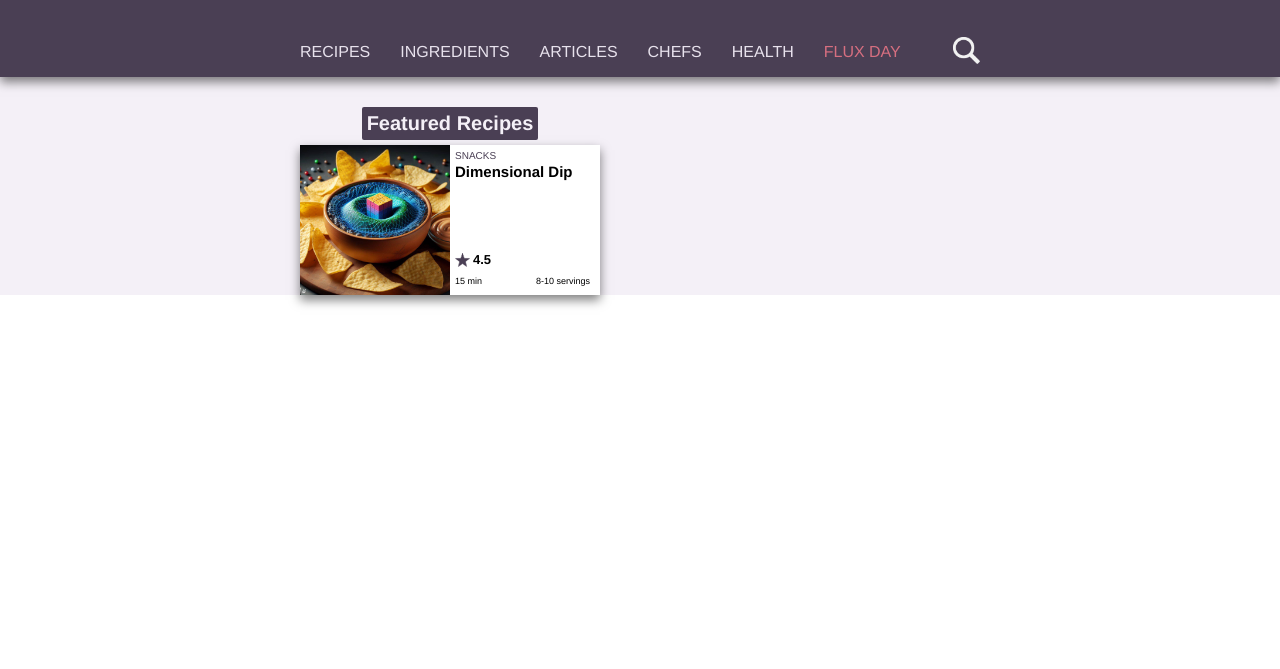
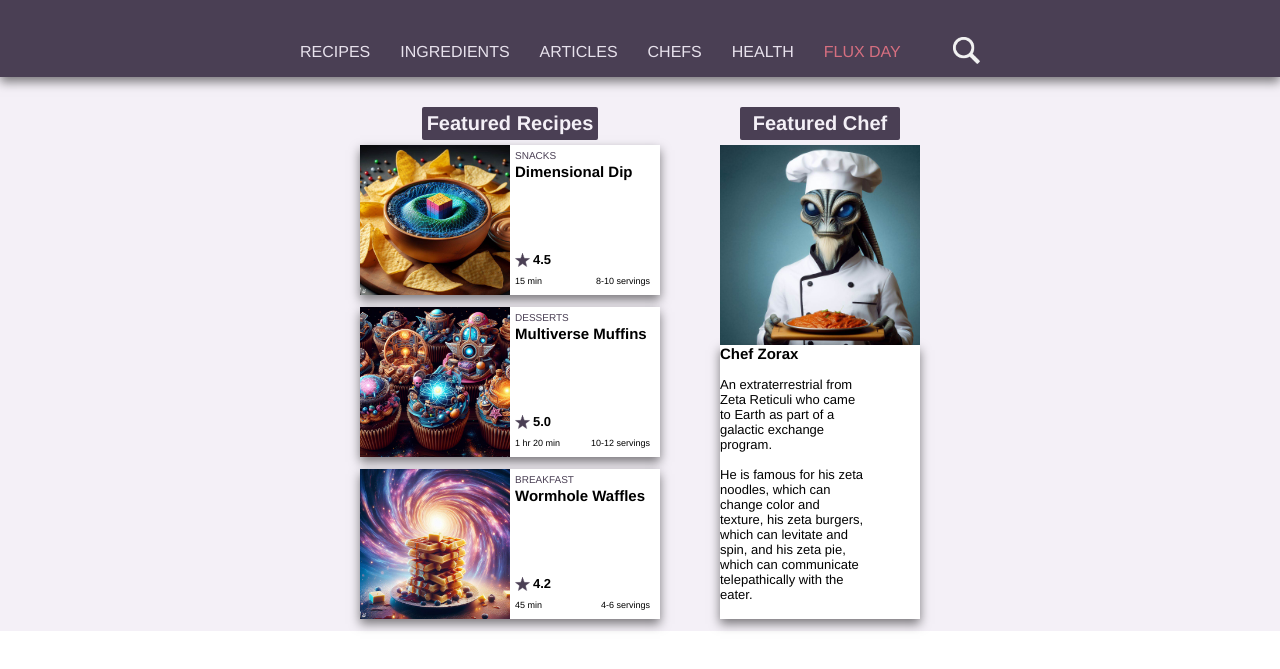
Before and after one commit to mittens27/interdimensionalRecipes_redux, a plain HTML site: page index.html in a window 1280 px wide. Shown: the part 87-756 px from the top of the page. Drawn offline with Linux system fonts and the light colour scheme.

Commit message:
work on featured chef cards

```diff
--- a/index.html
+++ b/index.html
@@ -64,9 +64,53 @@
                         </div>
                     </div>
                 </div>
+                <div class="recipeCard">
+                    <img src="images/recipes/multiverseMuffins2.jpeg" alt="Multiversal Muffins" height="150" width="150">
+                    <div class="cardInfo">
+                        <div class="cardHeader">
+                            <div class="cardCat">DESSERTS</div>
+                            <div class="cardTitles">Multiverse Muffins</div>
+                        </div>
+                        <div class="cardFooter">
+                            <div class="rating">
+                                <img src="images/star.png" alt="Rating Star" height="14" width="15">
+                                <div class="cardRating">5.0</div>
+                            </div>
+                            <div class="timeServe">
+                                <p>1 hr 20 min</p>
+                                <p>10-12 servings</p>
+                            </div>
+                        </div>
+                    </div>
+                </div>
+                <div class="recipeCard">
+                    <img src="images/recipes/wormholeWaffles.jpeg" alt="Wormhole Waffles" height="150" width="150">
+                    <div class="cardInfo">
+                        <div class="cardHeader">
+                            <div class="cardCat">BREAKFAST</div>
+                            <div class="cardTitles">Wormhole Waffles</div>
+                        </div>
+                        <div class="cardFooter">
+                            <div class="rating">
+                                <img src="images/star.png" alt="Rating Star" height="14" width="15">
+                                <div class="cardRating">4.2</div>
+                            </div>
+                            <div class="timeServe">
+                                <p>45 min</p>
+                                <p>4-6 servings</p>
+                            </div>
+                        </div>
+                    </div>
+                </div>
             </div>
             <div class="featChef">
-
+                <div id="chef" class="subHeader">Featured Chef</div>
+                <img src="images/chefs/zorax/zoraxProfile.jfif" alt="Featured Chef: Zorax" width="200" height="200">
+                <div class="chefInfo">
+                    <div class="cardTitles">Chef Zorax</div>
+                    <div class="chefDes">An extraterrestrial from Zeta Reticuli who came to Earth as part of a galactic exchange program.</div>
+                    <div class="chefDes">He is famous for his zeta noodles, which can change color and texture, his zeta burgers, which can levitate and spin, and his zeta pie, which can communicate telepathically with the eater.</div>
+                </div>
             </div>
             <div class="featArt">
 
--- a/styles.css
+++ b/styles.css
@@ -72,6 +72,7 @@ a {
     background-color: #f4f0f7;
     position: relative;
     z-index: 0;
+    justify-content: space-between;
 }
 
 .featRecipes {
@@ -96,6 +97,7 @@ a {
     height: 150px;
     background-color: rgb(255, 255, 255);
     box-shadow: 0px 5px 10px rgba(0, 0, 0, 0.5);
+    margin-bottom: 12px;
 }
 
 .cardInfo {
@@ -144,3 +146,30 @@ a {
     font-weight: bold;
     gap: 3px;
 }
+
+.featChef {
+    display: flex;
+    flex-direction: column;
+    align-items: center;
+}
+
+#chef {
+    width: 150px;
+    text-align: center;
+}
+
+.chefInfo {
+    display: flex;
+    flex-direction: column;
+    width: 200px;
+    height: 274px;
+    background-color: rgb(255, 255, 255);
+    box-shadow: 0px 5px 10px rgba(0, 0, 0, 0.5);
+    margin-bottom: 12px;
+}
+
+.chefDes {
+    font-size: 13px;
+    padding-top: 15px;
+    width: 145px;
+}
```
Also changed, not shown: 1 other file.
